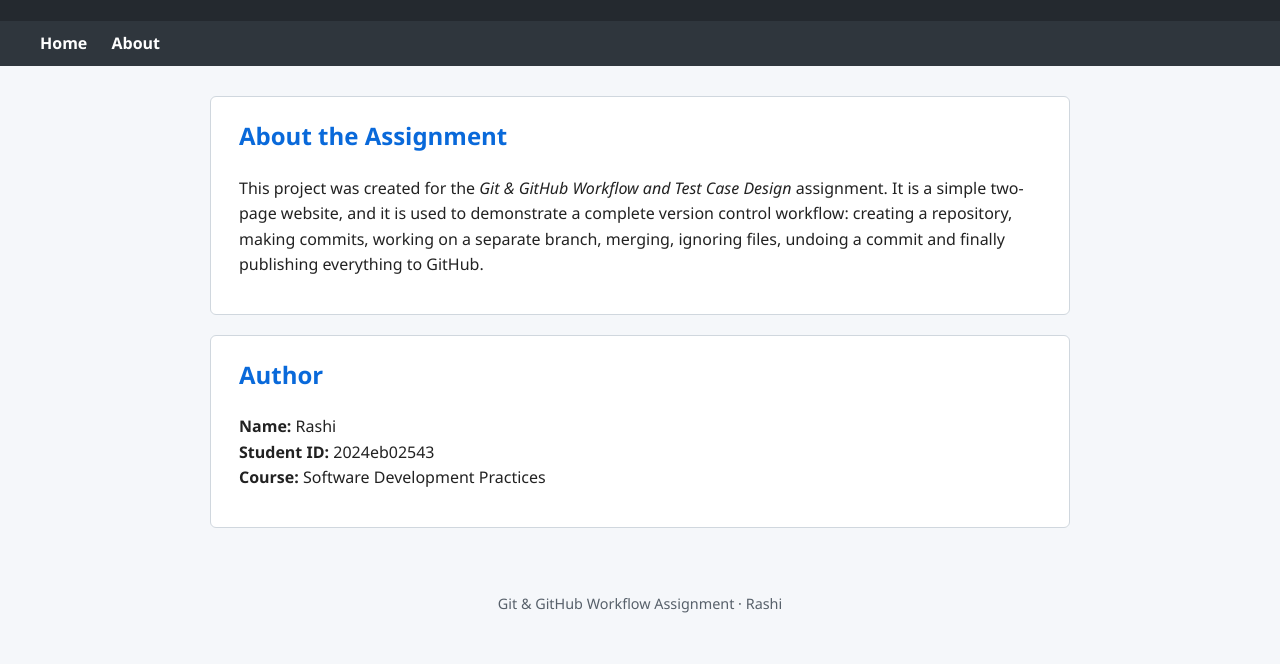
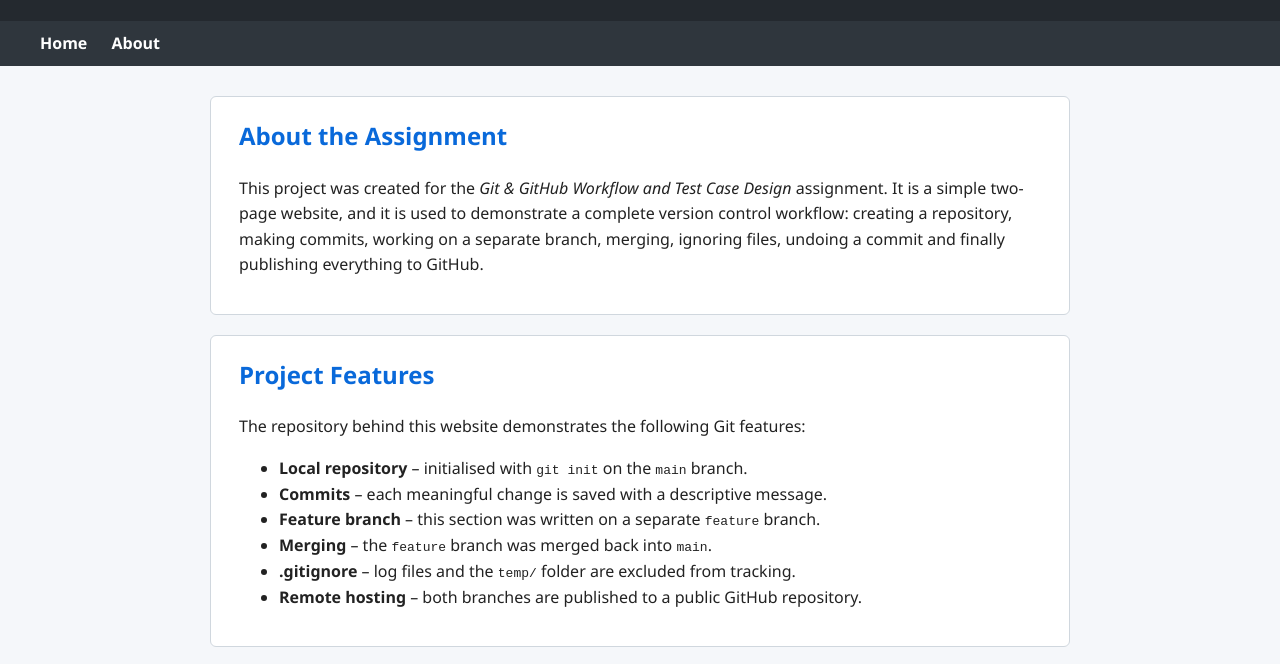
Before and after one commit to RashiMalik02/github_sga, a plain HTML site: page about.html in a window 1280 px wide. Shown: the part 103-767 px from the top of the page. Drawn offline with Linux system fonts and the light colour scheme.

Commit message:
Add feature page content

```diff
--- a/about.html
+++ b/about.html
@@ -76,6 +76,19 @@
         </section>
 
         <section>
+            <h2>Project Features</h2>
+            <p>The repository behind this website demonstrates the following Git features:</p>
+            <ul>
+                <li><strong>Local repository</strong> &ndash; initialised with <code>git init</code> on the <code>main</code> branch.</li>
+                <li><strong>Commits</strong> &ndash; each meaningful change is saved with a descriptive message.</li>
+                <li><strong>Feature branch</strong> &ndash; this section was written on a separate <code>feature</code> branch.</li>
+                <li><strong>Merging</strong> &ndash; the <code>feature</code> branch was merged back into <code>main</code>.</li>
+                <li><strong>.gitignore</strong> &ndash; log files and the <code>temp/</code> folder are excluded from tracking.</li>
+                <li><strong>Remote hosting</strong> &ndash; both branches are published to a public GitHub repository.</li>
+            </ul>
+        </section>
+
+        <section>
             <h2>Author</h2>
             <p>
                 <strong>Name:</strong> Rashi<br>
```
